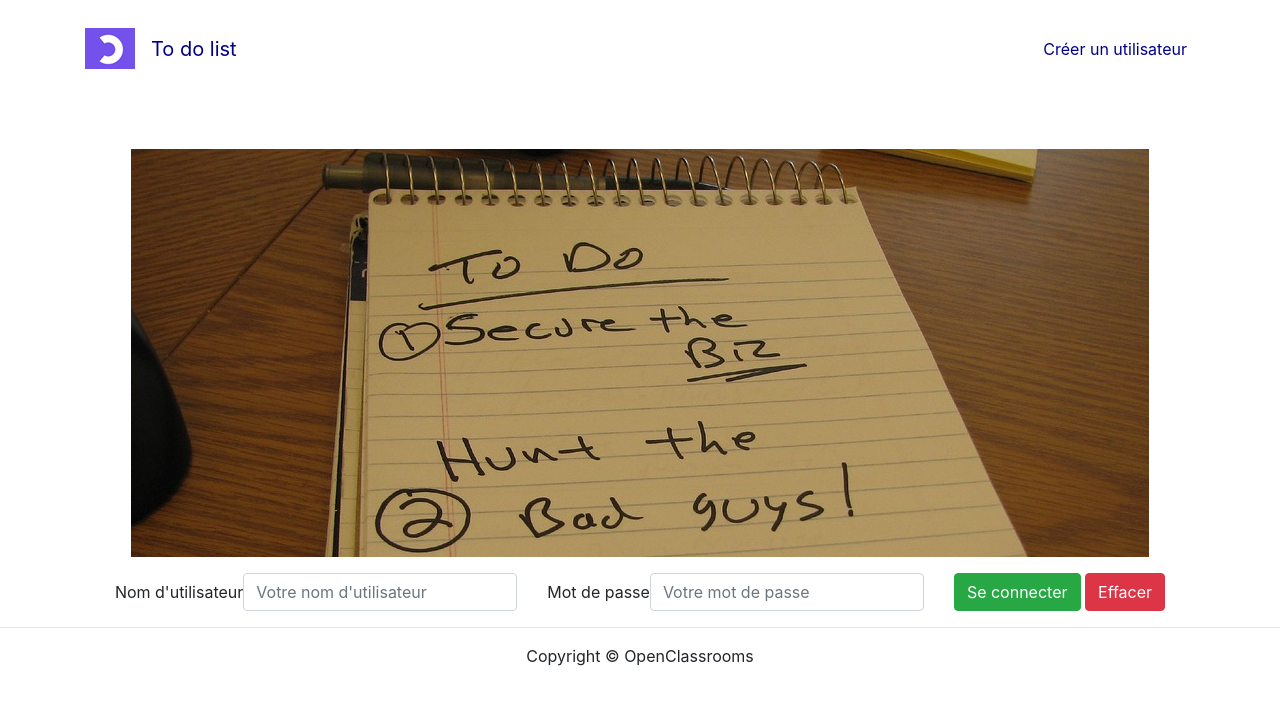
After one commit to siggwer/Todoandco, a Symfony app: template templates/security/login.html.twig in a window 1280 px wide. The commit adds this page. Shown: the top 705 px of the page. Run offline with Twig, Linux system fonts and the light colour scheme; the template is opened without the code that fills it, so the values that code supplies are empty; some libraries are stand-ins or nearby versions.

Commit message:
add index, login view, controller, implement security with connexion

```diff
--- /dev/null
+++ b/public/css/shot-homepage.css
@@ -0,0 +1,40 @@
+/*!
+ * Start Bootstrap - Shop Homepage (http://startbootstrap.com/)
+ * Copyright 2013-2016 Start Bootstrap
+ * Licensed under MIT (https://github.com/BlackrockDigital/startbootstrap/blob/gh-pages/LICENSE)
+ */
+
+body {
+    padding-top: 20px;
+}
+
+.task {
+    border-style: solid;
+    border-color: lightgrey;
+    border-width: 1px;
+    margin-left: 5px
+}
+
+.error {
+    text-align: center;
+}
+
+.center {
+    text-align: center;
+}
+
+.left {
+    text-align: left;
+}
+
+.background-nav {
+    background-color: #e3f2fd;
+}
+
+.font-white {
+    color: white;
+}
+
+.separator {
+    color: white;
+}
--- a/src/Entity/User.php
+++ b/src/Entity/User.php
@@ -32,7 +32,7 @@ class User implements UserInterface
     /**
      * @var string
      *
-     * @ORM\Column(type="string", length=64, nullable=false)
+     * @ORM\Column(type="string", nullable=false)
      *
      * @Assert\Length(
      *     min="6",
--- a/templates/base.html.twig
+++ b/templates/base.html.twig
@@ -1,12 +1,90 @@
 <!DOCTYPE html>
-<html>
+<html lang="fr">
     <head>
         <meta charset="UTF-8">
-        <title>{% block title %}Welcome!{% endblock %}</title>
-        {% block stylesheets %}{% endblock %}
+        <title>{% block title %}To do list{% endblock %}</title>
+        {% block stylesheets %}
+            <!-- Bootstrap Core CSS -->
+            <link rel="stylesheet" href="https://stackpath.bootstrapcdn.com/bootstrap/4.2.1/css/bootstrap.min.css" integrity="sha384-GJzZqFGwb1QTTN6wy59ffF1BuGJpLSa9DkKMp0DgiMDm4iYMj70gZWKYbI706tWS" crossorigin="anonymous">
+
+            <!-- FontAwesome -->
+            <link rel="stylesheet" href="https://use.fontawesome.com/releases/v5.6.3/css/all.css" integrity="sha384-UHRtZLI+pbxtHCWp1t77Bi1L4ZtiqrqD80Kn4Z8NTSRyMA2Fd33n5dQ8lWUE00s/" crossorigin="anonymous">
+
+            <!-- Custom CSS -->
+            <link href="{{ asset('/css/shot-homepage.css') }}" rel="stylesheet">
+
+            <!-- Cookie Consent -->
+            <link rel="stylesheet" type="text/css" href="//cdnjs.cloudflare.com/ajax/libs/cookieconsent2/3.1.0/cookieconsent.min.css" />
+            <script src="//cdnjs.cloudflare.com/ajax/libs/cookieconsent2/3.1.0/cookieconsent.min.js"></script>
+        {% endblock %}
+
+    <script>
+        window.addEventListener("load", function(){
+            window.cookieconsent.initialise({
+                "palette": {
+                    "popup": {
+                        "background": "#7451EB",
+                        "text": "#ffffff"
+                    },
+                    "button": {
+                        "background": "#ffffff"
+                    }
+                },
+                "showLink": false,
+                "content": {
+                    "message": "Ce site utilise des cookies pour vous garantir la meilleure expérience sur notre site.",
+                    "dismiss": "Ok!"
+                }
+            })});
+    </script>
     </head>
+
     <body>
+
+    {% include 'navbar/navbar.html.twig' %}
+
+    <!-- Page Content -->
+    <div class="container">
+        <div class="row justify-content-center">
+            <div class="col-md-6 mt-5">
+                {% for flash_message in app.session.flashBag.get('success') %}
+                    <div class="alert alert-dismissible alert-success">
+                        <button type="button" class="close" data-dismiss="alert">&times;</button>
+                        <strong>{{ flash_message }}</strong>
+                    </div>
+                {% endfor %}
+
+                {% for flash_message in app.session.flashBag.get('error') %}
+                    <div class="alert alert-dismissible alert-danger">
+                        <button type="button" class="close" data-dismiss="alert">&times;</button>
+                        <strong>{{ flash_message }}</strong>
+                    </div>
+                {% endfor %}
+            </div>
+            {% block header_title %}{% endblock %}
+        </div>
+    </div>
+
+    <br />
+
+    <div class="container">
         {% block body %}{% endblock %}
-        {% block javascripts %}{% endblock %}
+    </div>
+    <!-- /.container -->
+
+    <hr>
+    <div class="container">
+        <footer>
+            {% include 'footer/footer.html.twig' %}
+        </footer>
+
+    </div>
+
+    {% block javascripts %}
+        <script src="https://code.jquery.com/jquery-3.3.1.slim.min.js" integrity="sha384-q8i/X+965DzO0rT7abK41JStQIAqVgRVzpbzo5smXKp4YfRvH+8abtTE1Pi6jizo" crossorigin="anonymous"></script>
+        <script src="https://cdnjs.cloudflare.com/ajax/libs/popper.js/1.14.6/umd/popper.min.js" integrity="sha384-wHAiFfRlMFy6i5SRaxvfOCifBUQy1xHdJ/yoi7FRNXMRBu5WHdZYu1hA6ZOblgut" crossorigin="anonymous"></script>
+        <script src="https://stackpath.bootstrapcdn.com/bootstrap/4.2.1/js/bootstrap.min.js" integrity="sha384-B0UglyR+jN6CkvvICOB2joaf5I4l3gm9GU6Hc1og6Ls7i6U/mkkaduKaBhlAXv9k" crossorigin="anonymous"></script>
+    {% endblock %}
+
     </body>
 </html>
--- /dev/null
+++ b/templates/footer/footer.html.twig
@@ -0,0 +1,5 @@
+<div class="row">
+    <div class="col-lg-12">
+        <p class="pull-right center">Copyright &copy; OpenClassrooms</p>
+    </div>
+</div>
--- /dev/null
+++ b/templates/navbar/navbar.html.twig
@@ -0,0 +1,74 @@
+{#<nav class="navbar navbar-expand-lg navbar-light fixed-top background-nav">#}
+{#    <div class="container">#}
+{#        <a style="color: darkblue" class="navbar-brand" href="/">To Do List</a>#}
+{#        <a href="/"><img src="{{ asset('img/new_logo_oc.jpg') }}" alt="OpenClassrooms"/></a>#}
+{#        <button class="navbar-toggler" type="button" data-toggle="collapse" data-target="#navbarColor03" aria-controls="navbarColor03" aria-expanded="false" aria-label="Toggle navigation">#}
+{#            <span class="navbar-toggler-icon"></span>#}
+{#        </button>#}
+
+{#        <div class="collapse navbar-collapse" id="navbarColor03">#}
+{#            <ul class="navbar-nav mr-auto">#}
+{#                {% if is_granted('ROLE_ADMIN') %}#}
+{#                    <li>#}
+{#                        <a style="color: darkblue" class="nav-link" href="">Gérer les utilisateurs</a>#}
+{#                    </li>#}
+{#                {% endif %}#}
+{#                <li>#}
+{#                    <a style="color: white" class="nav-link btn btn-primary" href="">Créer un utilisateur</a>#}
+{#                </li>#}
+{#                <li>#}
+{#                    {% if app.user %}#}
+{#                        <a style="color: white" class="nav-link btn btn-danger" href="">Se déconnecter</a>#}
+{#                    {% endif %}#}
+{#                </li>#}
+{#            </ul>#}
+{#        </div>#}
+{#    </div>#}
+{#</nav>#}
+
+<div id="navbar-top">
+    <nav class="navbar navbar-expand-md navbar-light bg-white fixed" {{ app.session.flashbag.peek('success')|length > 0 ? '' : 'mb-5' }}>
+        <div class="container">
+            <a href="/"><img src="{{ asset('img/new_logo_oc.jpg') }}" alt="OpenClassrooms"/></a>
+            <a style="color: darkblue" class="navbar-brand nav-link" href="/">To do list</a>
+            <button class="navbar-toggler" type="button"
+                    data-toggle="collapse" data-target="#nav" aria-controls="nav" aria-expanded="false"
+                    aria-label="Toggle navigation">
+                <span class="navbar-toggler-icon"></span>
+            </button>
+            <div class="collapse navbar-collapse" id="nav">
+                <ul class="navbar-nav ml-auto">
+                    {% if is_granted("ROLE_USER")%}
+                        <li class="nav-item dropdown">
+{#                            <a class="nav-link dropdown-toggle" href=""#}
+{#                               id="navbarDropdownMenuLink" data-toggle="dropdown" aria-haspopup="true" aria-expanded="false">#}
+{#                                {% if app.user.avatar is not null%}#}
+{#                                    <img src="" class="img-circle" alt="">#}
+{#                                {% else %}#}
+{#                                    <img src="" class="img-circle" alt="">#}
+{#                                {% endif %}#}
+{#                                {{ app.user.username }}#}
+{#                            </a>#}
+                            <div class="dropdown-menu" aria-labelledby="navbarDropdownMenuLink">
+                                <a class="dropdown-item" href="/"><i class="fa fa-home" aria-hidden="true"></i> Accueil</a>
+                                <a class="dropdown-item" href="">
+                                    <i class="fa fa-user" aria-hidden="true"></i>
+                                    Gérer les utilisateurs
+                                </a>
+                            </div>
+                        </li>
+                    {% else %}
+                        <li class="nav-item">
+                            <a style="color: darkblue" class="nav-link" href="">Créer un utilisateur</a>
+                        </li>
+                    {% endif %}
+                        <li>
+                            {% if app.user %}
+                                <a style="color: white" class="nav-link btn btn-danger" href="">Se déconnecter</a>
+                            {% endif %}
+                        </li>
+                </ul>
+            </div>
+        </div>
+    </nav>
+</div>
--- /dev/null
+++ b/templates/security/login.html.twig
@@ -0,0 +1,38 @@
+{% extends 'base.html.twig' %}
+
+{% block body %}
+    <div class="row justify-content-center">
+        <p class="center"><img class="img-fluid" src="{{ asset('img/todolist_homepage.jpg') }}" alt="Responsive image"></p>
+        {% if error %}
+            <div class="alert alert-danger" role="alert">
+                <button type="button" class="close" data-dismiss="alert">&times;</button>
+                {{ error.messageKey|trans(error.messageData, 'security') }}
+            </div>
+        {% endif %}
+    </div>
+
+    <div class="row justify-content-center">
+
+        <form class="form-inline" action="" method="post">
+            <div class="col col-auto">
+                <div class="form-group">
+                    <label for="username">Nom d'utilisateur </label>
+                    <input type="text" class="form-control" id="username" name="_username" value="{{ last_username }}" placeholder="Votre nom d'utilisateur">
+                </div>
+            </div>
+            <div class="col col-auto">
+                <div class="form-group">
+                    <label for="password">Mot de passe </label>
+                    <input type="password" class="form-control" id="password" name="_password" placeholder="Votre mot de passe" required>
+                </div>
+            </div>
+
+            <input type="hidden" name="_csrf_token" value="{{ csrf_token('authenticate') }}">
+
+            <div class="col col-auto">
+                <button class="btn btn-success" type="submit">Se connecter</button>
+                <button class="btn btn-danger" type="reset">Effacer</button>
+            </div>
+        </form>
+    </div>
+{% endblock %}
```
Also changed, not shown: src/Controller/DefaultContoller.php (added, +37 -0 lines), src/Controller/SecurityController.php (added, +40 -0 lines), src/Security/LoginFormAuthenticator.php (added, +161 -0 lines), templates/default/index.html.twig (added, +19 -0 lines), templates/user/create.html.twig (added, +15 -0 lines), templates/user/edit.html.twig (added, +15 -0 lines), templates/user/list.html.twig (added, +48 -0 lines), templates/user/update_password.html.twig (added, +14 -0 lines), public/img/Logo_OpenClassrooms.png (added), public/img/new_logo_oc.jpg (added), public/img/todolist_content.jpg (added), public/img/todolist_homepage.jpg (added), 1 other file.
